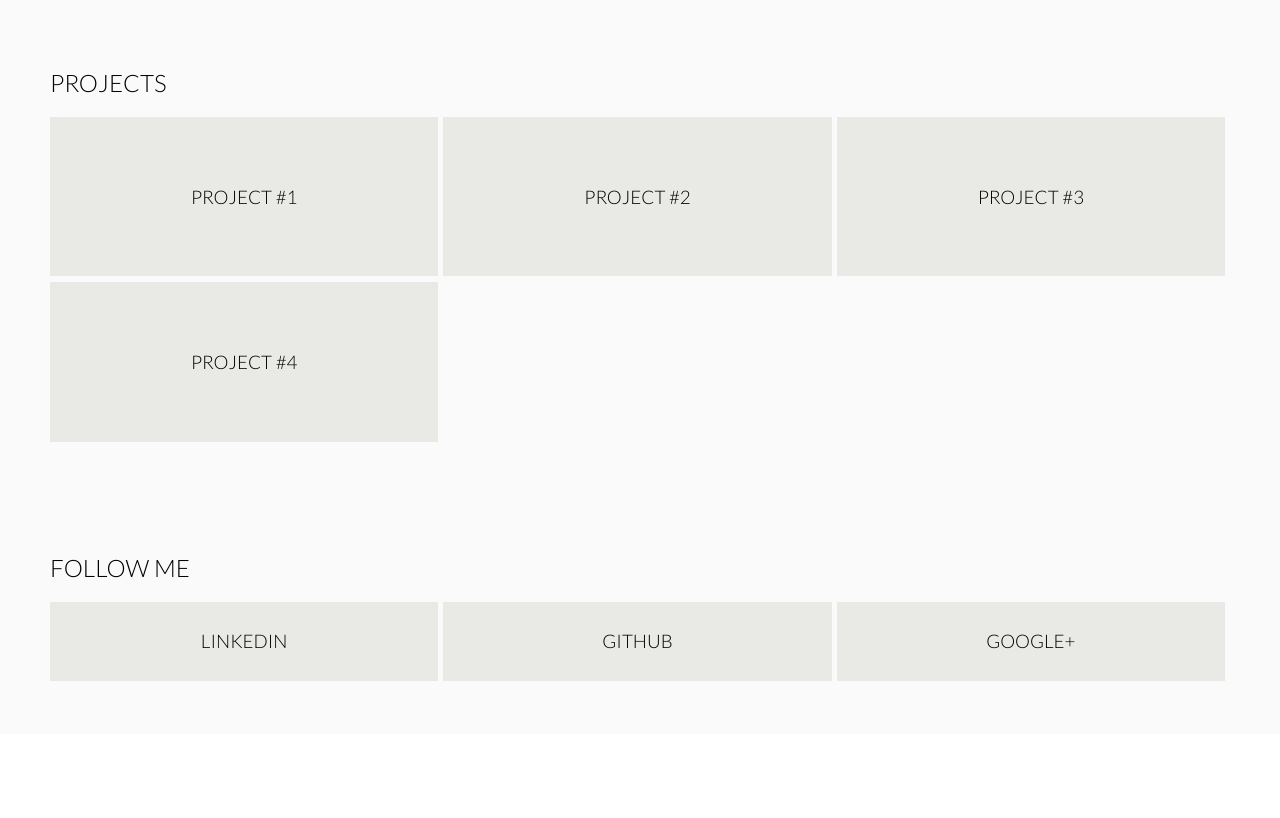
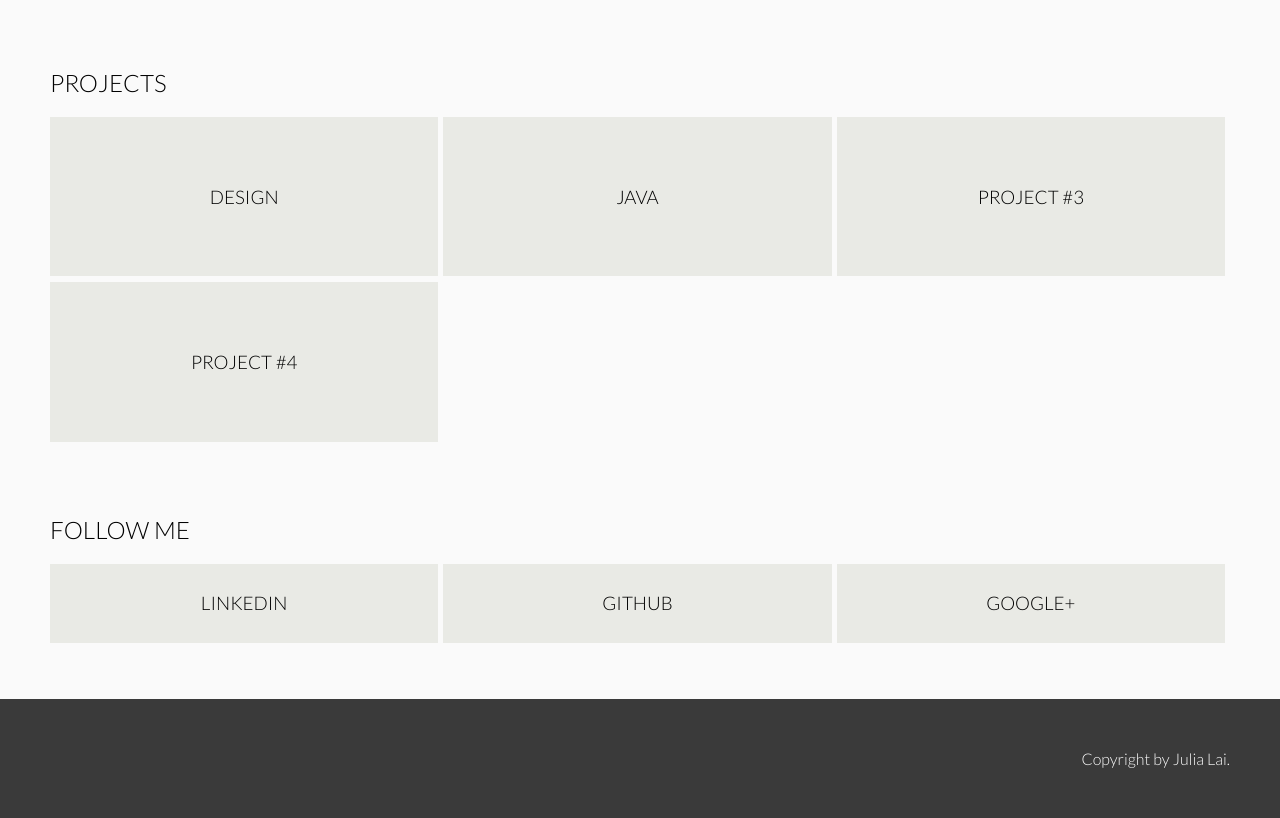
Before and after one commit to jwwlai/julialai, a plain HTML site: page index.html in a window 1280 px wide. Shown: the part 1200-2018 px from the top of the page. Before the commit the page ends 1934 px from the top, so only its background shows below. Drawn offline with Linux system fonts and the light colour scheme.

Commit message:
adding footer

```diff
--- a/index.html
+++ b/index.html
@@ -83,11 +83,11 @@
 				<div class="grid-100" id="projects">
 					<a href="http://csulb.edu/~jlai/demo/eat4/index.html" target="_blank">
 					<div class="grid-33 mobile-grid-100">
-						<h3>Project #1</h3>
+						<h3>Design</h3>
 					</div> </a>
 					<a href="http://csulb.edu/~jlai/cecs200/" target="_blank">
 					<div class="grid-33 mobile-grid-100">
-						<h3>Project #2</h3>
+						<h3>Java</h3>
 					</div> </a>
 
 					<a href="http://julialai.com/projects/ite/" target="_blank">
@@ -99,16 +99,12 @@
 					<div class="grid-33 mobile-grid-100">
 						<h3>Project #4</h3>
 					</div> </a>
-
 				</div>
-
 			</div>
 		</section>
 
 		<section class="section-wrapper">
 			<div class="grid-container">
-				<br/>
-				<br/>
 				<div class="grid-100 mobile-grid-100">
 					<h2>Follow Me</h2>
 				</div>
@@ -126,10 +122,20 @@
 					<div class="grid-33 mobile-grid-100">
 						<h3>Google+</h3>
 					</div> </a>
+					<div class="clear"></div>
 				</div>
 
 			</div>
 		</section>
+
+		<footer>
+			<div class="grid-container">
+				<div class="grid-100">
+					Copyright by Julia Lai.
+				</div>
+
+			</div>
+		</footer>
 
 		<script type="text/javascript">
 			var _gaq = _gaq || [];
--- a/styles.css
+++ b/styles.css
@@ -122,3 +122,10 @@ section div {
 	background-color: #1F5586;
 	color: #fafafa;
 }
+
+footer {
+	background-color:#3A3A3A;
+	color: #fafafa;
+	text-align: right;
+	padding: 50px 0px 50px 0px;
+}
```
Also changed, not shown: 1 other file.
